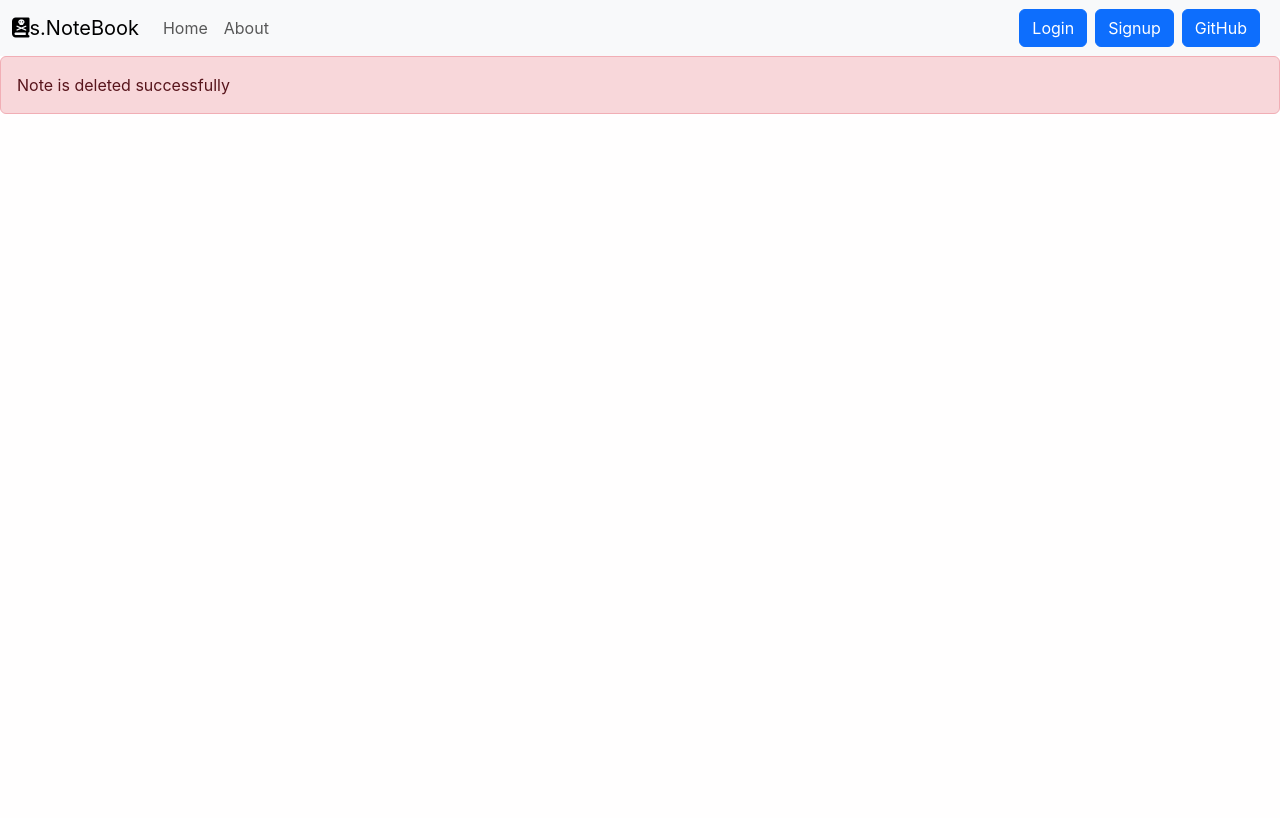
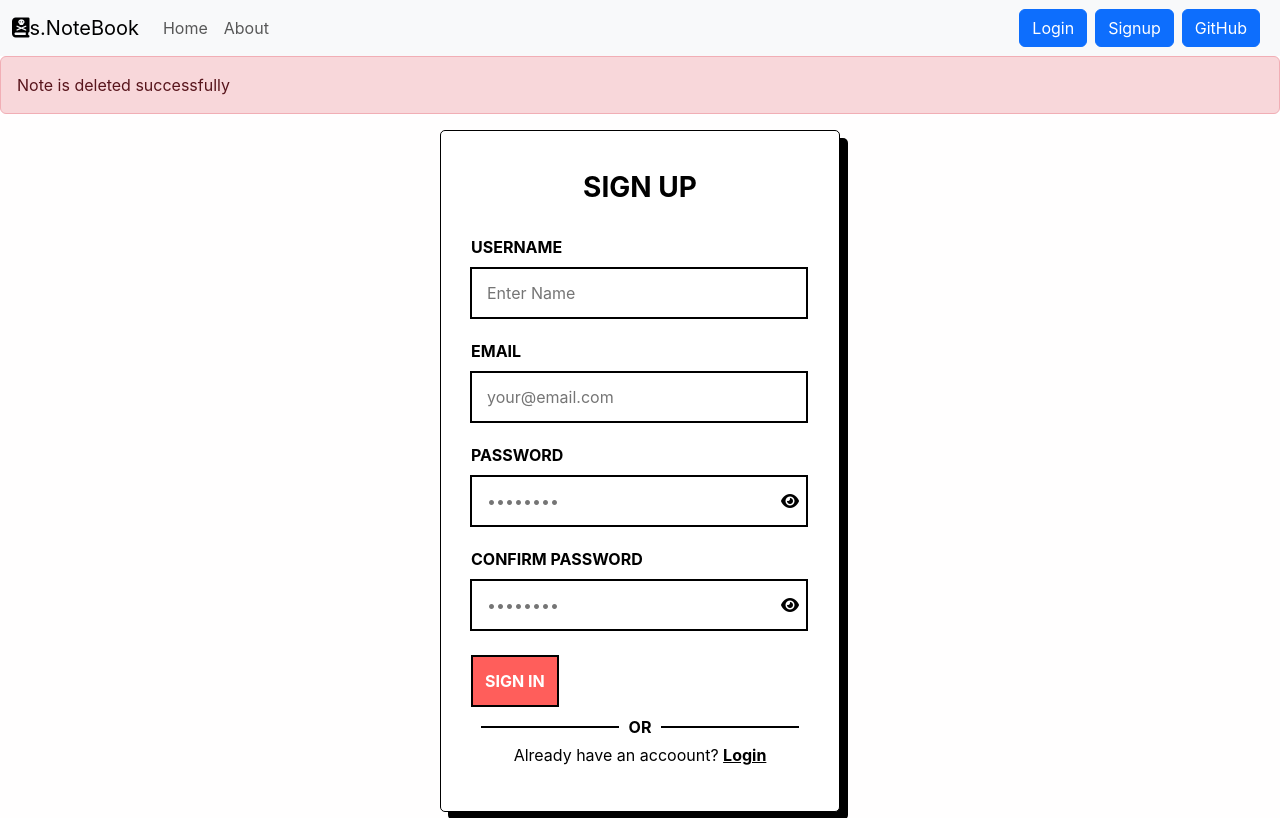
Before and after one commit to M-Saad-saif/sNotebook, a React (Create React App) app: page /signup in a window 1280 px wide. Built offline with nearby package versions, Linux system fonts and the light colour scheme.

Commit message:
adding login singup and longin functionality

```diff
--- a/src/App.css
+++ b/src/App.css
@@ -44,4 +44,242 @@ body{
 }
 
 
-/* ============add button========= */
+/* ============ note css========= */
+.brutalist-card {
+  width: 320px;
+  border: 4px solid #000;
+  background-color: #fff;
+  padding: 1.5rem;
+  box-shadow: 10px 10px 0 #000;
+  font-family: "Arial", sans-serif;
+}
+
+.brutalist-card__header {
+  /* display: flex; */
+  align-items: center;
+  gap: 1rem;
+  margin-bottom: 1rem;
+  border-bottom: 2px solid #000;
+  padding-bottom: 1rem;
+}
+
+.brutalist-card__icon {
+  flex-shrink: 0;
+  display: flex;
+  align-items: center;
+  justify-content: center;
+  background-color: #000;
+  padding: 0.5rem;
+}
+
+.brutalist-card__icon svg {
+  height: 1.5rem;
+  width: 1.5rem;
+  fill: #fff;
+}
+
+.brutalist-card__alert {
+  font-weight: 900;
+  color: #000;
+  font-size: 15px;
+  text-transform: uppercase;
+}
+
+.brutalist-card__message {
+  margin-top: 1rem;
+  color: #000;
+  font-size: 16px;
+  line-height: 1.4;
+  border-bottom: 2px solid #000;
+  /* padding-bottom: 1rem; */
+  /* font-weight: 600; */
+}
+
+.brutalist-card__actions {
+  margin-top: 1rem;
+}
+
+.brutalist-card__button {
+  display: block;
+  width: 100%;
+  padding: 0.75rem;
+  text-align: center;
+  font-size: 1rem;
+  font-weight: 700;
+  text-transform: uppercase;
+  border: 3px solid #000;
+  background-color: #fff;
+  color: #000;
+  position: relative;
+  transition: all 0.2s ease;
+  box-shadow: 5px 5px 0 #000;
+  overflow: hidden;
+  text-decoration: none;
+  margin-bottom: 1rem;
+}
+
+.brutalist-card__button--read {
+  background-color: #000;
+  color: #fff;
+}
+
+.brutalist-card__button::before {
+  content: "";
+  position: absolute;
+  top: 0;
+  left: -100%;
+  width: 100%;
+  height: 100%;
+  background: linear-gradient(
+    120deg,
+    transparent,
+    rgba(255, 255, 255, 0.3),
+    transparent
+  );
+  transition: all 0.6s;
+}
+
+.brutalist-card__button:hover::before {
+  left: 100%;
+}
+
+.brutalist-card__button:hover {
+  transform: translate(-2px, -2px);
+  box-shadow: 7px 7px 0 #000;
+}
+
+.brutalist-card__button--mark:hover {
+  background-color: #296fbb;
+  border-color: #296fbb;
+  color: #fff;
+  box-shadow: 7px 7px 0 #004280;
+}
+
+.brutalist-card__button--read:hover {
+  background-color: #ff0000;
+  border-color: #ff0000;
+  color: #fff;
+  box-shadow: 7px 7px 0 #800000;
+}
+
+.brutalist-card__button:active {
+  transform: translate(5px, 5px);
+  box-shadow: none;
+}
+
+/* ================login page css============= */
+:root {
+  --primary: #000000;
+  --secondary: #FFFFFF;
+  --accent: #FF5E5B;
+  --shadow: 8px 8px 0px var(--primary);
+}
+
+.loginform-container{
+  height: 86vh;
+}
+
+.login-container {
+  width: 100%;
+  height: fit-content;
+  max-width: 400px;
+  border: 1px solid var(--primary);
+  padding: 40px 30px;
+  background-color: var(--secondary);
+  box-shadow: var(--shadow);
+  position: relative;
+  border-radius: 5px;
+}
+
+.login-container::before {
+  content: '';
+  position: absolute;
+  top: 6px;
+  left: 6px;
+  right: -6px;
+  bottom: -6px;
+  border: 1px solid var(--primary);
+  z-index: -1;
+  border-radius: 12px;
+}
+
+h1 {
+  color: var(--primary);
+  margin-bottom: 30px;
+  font-size: 28px;
+  font-weight: 700;
+  text-align: center;
+}
+
+.input-group {
+  margin-bottom: 20px;
+  position: relative;
+}
+
+label {
+  display: block;
+  margin-bottom: 8px;
+  font-weight: bold;
+  color: var(--primary);
+}
+
+input {
+  width: 100%;
+  padding: 12px 15px;
+  border: 2px solid var(--primary);
+  background-color: var(--secondary);
+  font-size: 16px;
+  outline: none;
+  transition: all 0.3s;
+}
+
+input:focus {
+  box-shadow: 4px 4px 0px var(--primary);
+}
+
+button {
+  /* width: 100%; */
+  padding: 12px;
+  background-color: var(--accent);
+  color: var(--secondary);
+  border: 2px solid var(--primary);
+  font-size: 16px;
+  font-weight: bold;
+  cursor: pointer;
+  margin-top: 10px;
+  transition: all 0.3s;
+}
+
+button:hover {
+  box-shadow: 4px 4px 0px var(--primary);
+  transform: translate(-2px, -2px);
+}
+
+.divider {
+  display: flex;
+  align-items: center;
+  margin: 25px 0;
+  color: var(--primary);
+  font-weight: bold;
+}
+
+.divider::before, .divider::after {
+  content: "";
+  flex: 1;
+  border-bottom: 2px solid var(--primary);
+  margin: 0 10px;
+}
+
+
+
+.footer {
+  text-align: center;
+  margin-top: 20px;
+  color: var(--primary);
+}
+
+.footer a {
+  color: var(--primary);
+  font-weight: bold;
+  text-decoration: underline;
+}
--- a/src/App.js
+++ b/src/App.js
@@ -4,6 +4,8 @@ import Home from "./components/Home";
 import About from "./components/About";
 import NoteState from "./context/notes/NoteState";
 import Alert from "./components/Alert";
+import Login from "./components/Login";
+import Signup from "./components/Signup";
 import { BrowserRouter as Router, Routes, Route } from "react-router-dom";
 
 function App() {
@@ -17,6 +19,8 @@ function App() {
             <Routes>
               <Route exact path="/" element={<Home />} />
               <Route exact path="/about" element={<About />} />
+              <Route exact path="/login" element={<Login/>}/>
+              <Route exact path="/signup" element={<Signup/>}/>
             </Routes>
           </div>
         </Router>
--- /dev/null
+++ b/src/components/Login.js
@@ -0,0 +1,99 @@
+import React, { useState } from "react";
+import { Link, useNavigate } from "react-router-dom";
+
+export default function Login() {
+  const [showPassword, setShowPassword] = useState("");
+  const [credential, setCredential] = useState({ email: "", password: "" });
+
+  //   using useHistory hook for redirecting
+  let history = useNavigate();
+
+  const togglePassword = () => {
+    setShowPassword(!showPassword);
+  };
+
+  const handleSubmit = async (e) => {
+    e.preventDefault();
+    const response = await fetch("http://localhost:5000/api/auth/login", {
+      method: "POST",
+      headers: {
+        "Content-Type": "application/json",
+      },
+      body: JSON.stringify({
+        email: credential.email,
+        password: credential.password,
+      }),
+    });
+    const json = await response.json();
+    console.log(json);
+    if (json.success === true) {
+      localStorage.setItem("token", json.authtoken);
+      history("/");
+    } else {
+      alert("invalid");
+    }
+  };
+
+  const onChange = (e) => {
+    setCredential({ ...credential, [e.target.name]: e.target.value });
+  };
+
+  return (
+    <form
+      action=""
+      className="loginform-container d-flex justify-content-center"
+      onSubmit={handleSubmit}
+    >
+      <div className="login-container justify-content-center">
+        <h1>LOGIN</h1>
+
+        <div className="input-group">
+          <label htmlFor="email">EMAIL</label>
+          <input
+            type="email"
+            id="email"
+            name="email"
+            placeholder="your@email.com"
+            value={credential.email}
+            onChange={onChange}
+          />
+        </div>
+
+        <div className="input-group">
+          <label htmlFor="password">PASSWORD</label>
+          <input
+            type={showPassword ? "text" : "password"}
+            id="password"
+            name="password"
+            placeholder="••••••••"
+            value={credential.password}
+            onChange={onChange}
+            style={{ paddingRight: "30px" }}
+          />
+          <i
+            className={`fa-solid fa-eye${showPassword ? "-slash" : ""}`}
+            onClick={togglePassword}
+            style={{
+              position: "absolute",
+              right: "10px",
+              top: "70%",
+              transform: "translateY(-50%)",
+              cursor: "pointer",
+              color: "black",
+            }}
+          ></i>
+        </div>
+
+        <button className="my-1" type="submit">
+          SIGN IN
+        </button>
+
+        <div className="divider my-1">OR</div>
+
+        <div className="footer my-1">
+          Don't have an account? <Link to="/signup">Sign up</Link>
+        </div>
+      </div>
+    </form>
+  );
+}
--- a/src/components/Navbar.js
+++ b/src/components/Navbar.js
@@ -43,9 +43,9 @@ export default function Navbar() {
             </li>
           </ul>
           <form className="d-flex" role="search">
-         <Link class="btn btn-primary mx-2" to="/login" role="button">Login</Link>
-         <Link class="btn btn-primary" to="/signup" role="button">Signup</Link>
-         <Link class="btn btn-primary mx-2" to="/" role="button">GitHub</Link>
+         <Link className="btn btn-primary mx-2" to="/login" role="button">Login</Link>
+         <Link className="btn btn-primary" to="/signup" role="button">Signup</Link>
+         <Link className="btn btn-primary mx-2" to="/" role="button">GitHub</Link>
           </form>
         </div>
       </div>
--- a/src/components/Notes.js
+++ b/src/components/Notes.js
@@ -142,7 +142,7 @@ export default function Notes() {
           </div>
         </div>
       </div>
-      <div className="row home-saved-container   my-3 ">
+      <div className="row home-saved-container my-3 justify-content-center ">
         <h2>Your saved notes</h2>
 
         {/* if there is no notes display this msg */}
--- /dev/null
+++ b/src/components/Signup.js
@@ -0,0 +1,97 @@
+import React, { useState } from "react";
+import { Link } from "react-router-dom";
+
+export default function Signup() {
+  const [showPassword, setShowPassword] = useState(false);
+
+  const togglePassword = () => {
+    setShowPassword(!showPassword);
+  };
+
+  return (
+    <form
+      action=""
+      className="loginform-container d-flex justify-content-center"
+    >
+      <div className="login-container justify-content-center">
+        <h1>SIGN UP</h1>
+
+        <div className="input-group">
+          <label htmlFor="username">USERNAME</label>
+          <input
+            type="username"
+            id="username"
+            name="username"
+            placeholder="Enter Name"
+          />
+        </div>
+
+        <div className="input-group">
+          <label htmlFor="email">EMAIL</label>
+          <input
+            type="email"
+            id="email"
+            name="email"
+            placeholder="your@email.com"
+          />
+        </div>
+
+        <div className="input-group">
+          <label htmlFor="password">PASSWORD</label>
+          <input
+            type={showPassword ? "text" : "password"}
+            id="password"
+            name="password"
+            placeholder="••••••••"
+            style={{ paddingRight: "30px" }}
+          />
+          <i
+            className={`fa-solid fa-eye${showPassword ? "-slash" : ""}`}
+            onClick={togglePassword}
+            style={{
+              position: "absolute",
+              right: "10px",
+              top: "70%",
+              transform: "translateY(-50%)",
+              cursor: "pointer",
+              color: "black",
+            }}
+          ></i>
+        </div>
+
+        <div className="input-group " style={{ position: "relative" }}>
+          <label htmlFor="cpassword">CONFIRM PASSWORD</label>
+          <input
+            type={showPassword ? "text" : "password"} // toggle type
+            id="cpassword"
+            name="cpassword"
+            placeholder="••••••••"
+            style={{ paddingRight: "30px" }} // space for the eye icon
+          />
+          <i
+            className={`fa-solid fa-eye${showPassword ? "-slash" : ""}`}
+            onClick={togglePassword}
+            style={{
+              position: "absolute",
+              right: "10px",
+              top: "70%",
+              transform: "translateY(-50%)",
+              cursor: "pointer",
+              color: "black",
+            }}
+          ></i>
+        </div>
+
+        <button className="my-1" type="submit">
+          SIGN IN
+        </button>
+
+        <div className="divider my-1">OR</div>
+
+        <div className="footer my-1">
+          Already have an accoount? <Link to="/login">Login</Link>
+        </div>
+      </div>
+    </form>
+  );
+}
```
Also changed, not shown: src/components/Noteitems.js (+21 -15 lines), 2 other files (tests, documents, lock files or other folders).
